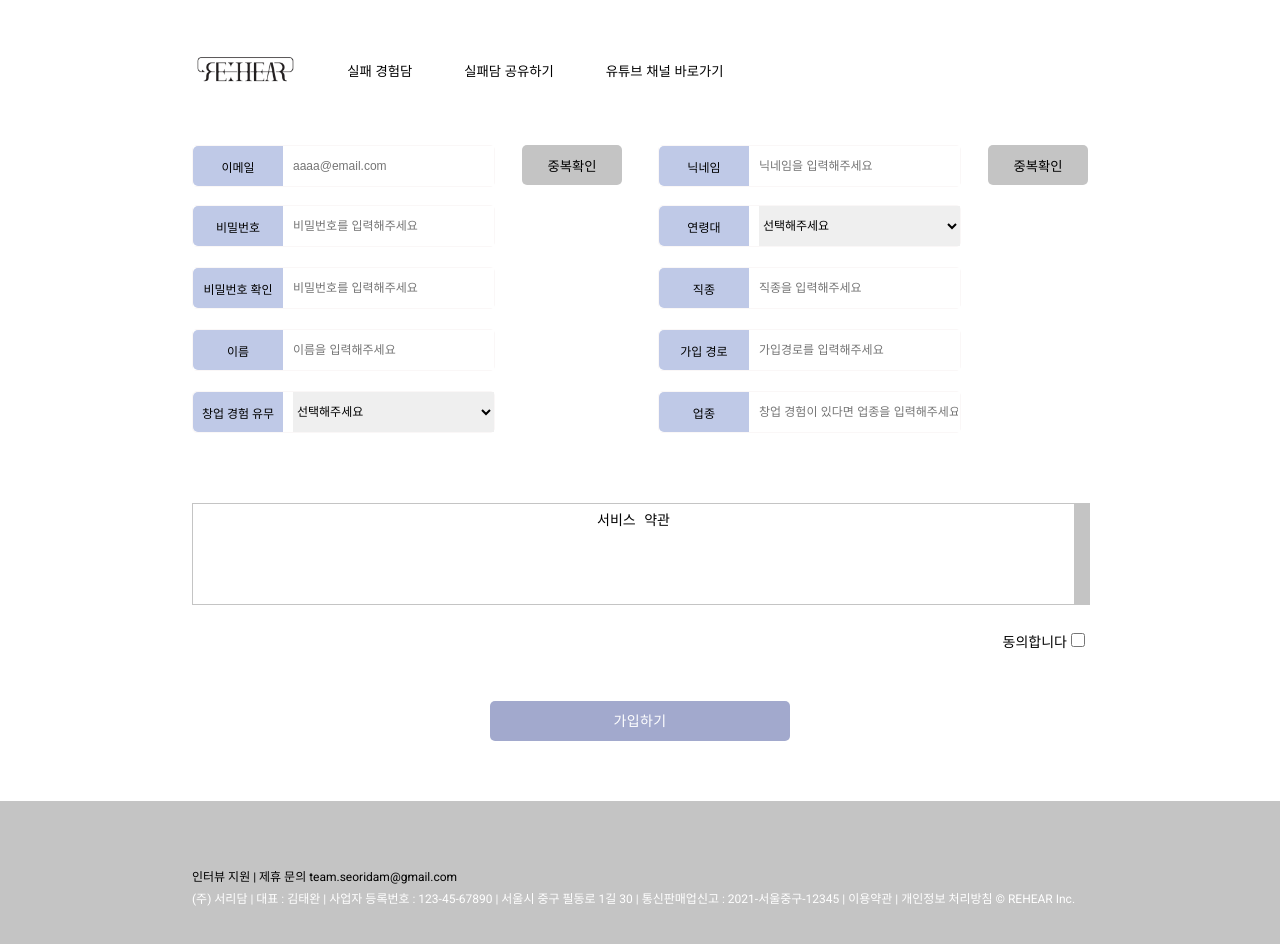
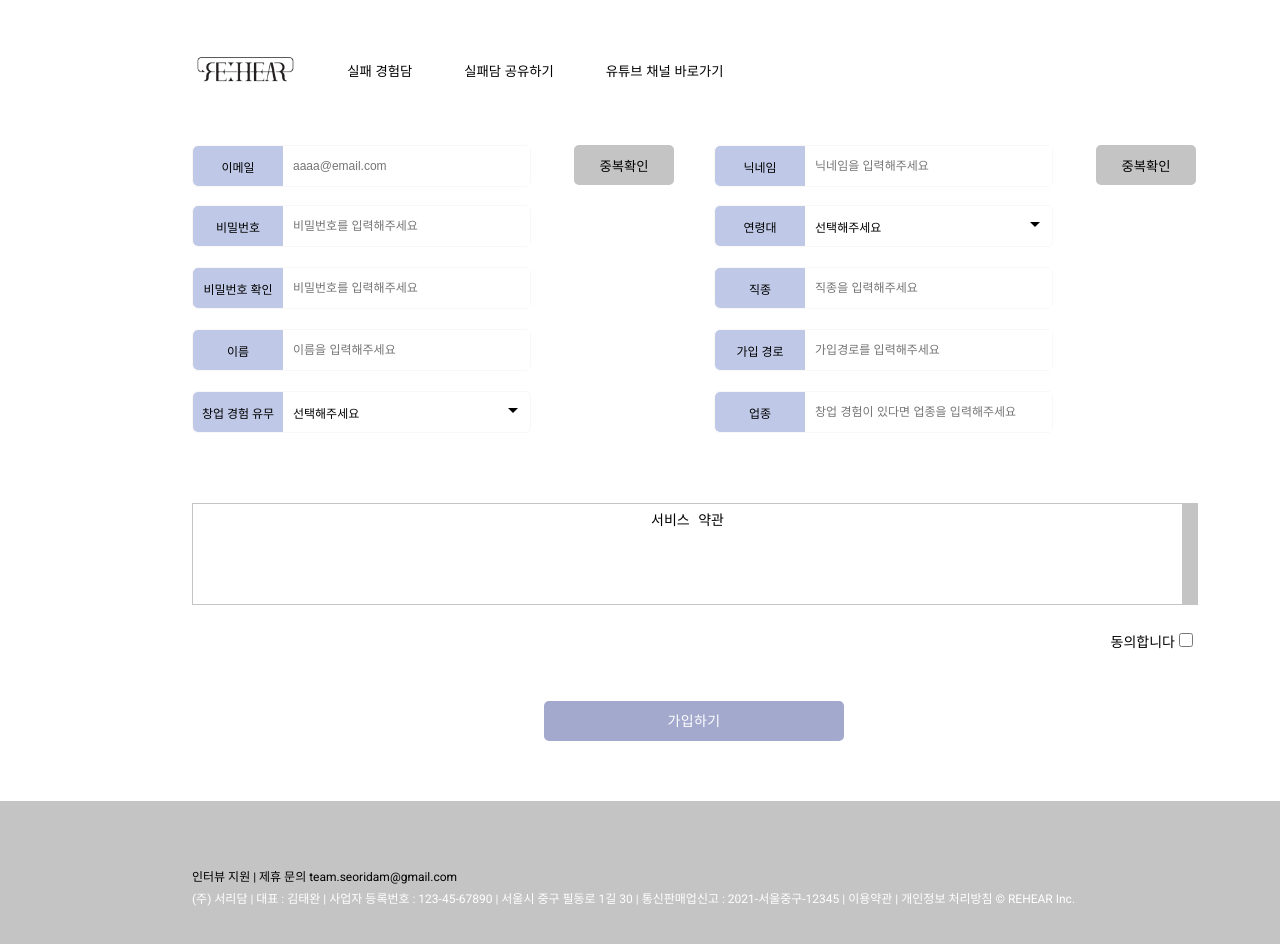
Before and after one commit to RE-HEAR/rehear-frontend, a React (Create React App) app: page /join in a window 1280 px wide. Shown: the top 944 px of the page. Built offline with nearby package versions, Linux system fonts and the light colour scheme.

Commit message:
Add Join Page - Popup, Dropdown
popup, dropdown 파일 수정완료

```diff
--- a/src/components/dropdown.js
+++ b/src/components/dropdown.js
@@ -1,31 +1,311 @@
-import React, {Component} from 'react';
-import "./dropdown.scss";
+import React, {useRef, useEffect} from "react";
+import styled from "styled-components";
+import ArrowDropDownOutlinedIcon from '@mui/icons-material/ArrowDropDownOutlined';
 
-class Dropdown extends Component {
-    constructor(props){
-      super(props)
-      this.state = {
-        selectedValue: ""
-      }
+function useOutsideAlerter(ref){
+    function handleClickOutSide(event){
+        if(ref.current && !ref.current.contains(event.target)){
+            // alert("click outside");
+            console.log(ref);
+        }
     }
-    render() {
-      const handleChange = (e) => {
-        this.setState({selectedValue: e.target.value})
-      }
-      return (
-      <div class="drop-box">
-      <select onChange={(e) => handleChange(e)}>
-        <option value="" selected>선택해주세요</option>
-        {this.props.options.map(arrayItem => <option class="menu" value={arrayItem}>{arrayItem}</option>)}
-      </select>
-      {/* <h1>{this.state.selectedValue}</h1> */}
-      </div>
-      );
+
+    useEffect(()=>{
+        document.addEventListener("mousedown",handleClickOutSide);
+        return()=>{
+            document.removeEventListener("mousedown", handleClickOutSide);
+        };
+    });
+}
+
+const Dropdown = (props) => {
+  const [item, setItem] = React.useState(null);
+
+  const onActiveToggle = () => {
+    if (props.condition === "") {
+      startupChange();
+    } else if (props.condition === "나이") {
+      ageChange();
     }
+  };
+
+  const startupChange = () => {
+    props.setStartupActive(!props.startupActive);
+    props.setAgeActive(false);
+  };
+
+  const ageChange = () => {
+    props.setStartupActive(false);
+    props.setAgeActive(!props.ageActive);
+  };
+
+  const onSelectItem = (name) => {
+    setItem(name);
+    props.state(name);
+
+    if (props.startupActive) {
+      props.setStartupActive(!props.startupActive);
+    } else if (props.ageActive) {
+      props.setAgeActive(!props.ageActive);
+    }
+  };
+
+  const wrapperRef=useRef(null);
+  useOutsideAlerter(wrapperRef);
+
+  return (
+    <DropdownContainer  onClick={onActiveToggle} >
+      <DropdownBody >
+        {item ? (
+          <>
+            <ItemName>{`${item}`}</ItemName>
+          </>
+        ) : (
+          <>
+            <DropdownSelect >{`${props.title}`}</DropdownSelect><div style={{position:"absolute", right:"5px"}}><ArrowDropDownOutlinedIcon/></div>
+
+          </>
+        )}
+      </DropdownBody>
+      {props.startupActive ? (
+        <DropdownMenu id="type2" isActive={props.startupActive} >
+          {props.startupItems &&
+            props.startupItems.map((item) => (
+              <DropdownItemContainer
+                key={item}
+                onClick={() => {
+                  onSelectItem(item);
+                }}
+              >
+                <div style={{margin:"5px 3px 5px 3px"}}>{`${item}`}</div>
+              </DropdownItemContainer>
+            ))}
+        </DropdownMenu>
+      ) : null}
+
+      {props.ageActive ? (
+        <DropdownMenu id="type2" isActive={props.ageActive}>
+          {props.ageItems &&
+            props.ageItems.map((item) => (
+              <DropdownItemContainer
+                key={item}
+                onClick={() => {
+                  onSelectItem(item);
+                }}
+              >
+                <div style={{margin:"5px 3px 5px 3px"}}>{`${item}`}</div>
+              </DropdownItemContainer>
+            ))}
+        </DropdownMenu>
+      ) : null}
+
+    </DropdownContainer>
+  );
+};
+
+const DropdownContainer = styled.div`
+  width: 400px;
+  padding-left:100px;
+//   border: 1px solid gray;
+  display:flex;
+  align-items:center;
+
+  /* &:hover {
+    cursor: pointer;
+    border: 3px solid #fbc037;
+    border-radius: 10px;
+  } */
+`;
+
+const DisabledDropDownContainer = styled.div`
+  width: 100px;
+//   margin: auto;
+//   text-align: center;
+  border: 1px solid gray;
+`;
+
+const DropdownBody = styled.div`
+  align-items: center;
+  color: ${(props) => props.color && props.color};
+  display:flex;
+`;
+
+const DropdownSelect = styled.p`
+  font-size:12px;
+  margin:0;
+`;
+
+const DropdownMenu = styled.ul`
+  display: ${(props) => (props.isActive ? `block` : `none`)};
+  width: calc(100% - 110px);
+  max-height: 200px;
+  overflow: scroll;
+  background-color: white;
+  position: absolute;
+  margin-top: -1px;
+  margin-left: -10px;
+  border: 1px solid #c4c4c4;
+  box-shadow: 3px 3px 2px 2px rgba(0,0,0,0.1);
+  border-radius:5px;
+  overflow: hidden; // 가로 축 스크롤 감추기
+  top:45px;
+  padding:5px 10px 5px 10px;
+  z-index:1;
+`;
+
+const DropdownItemContainer = styled.li`
+  display: flex;
+  justify-content: space-between;
+  margin-left: -5px;
+
+  &:last-child {
+    border-bottom: none;
   }
-  Dropdown.defaultProps = {
-    options: ["1-10", "10-15", "15-20", "20+"]
-  }
+`;
+
+const ItemName = styled.p`
+  font-size: 12px;
+  margin:0;
+  padding:0;
+`;
+
+export default Dropdown;
+
+// import React, {Component, useState, useCallback} from 'react';
+// import styled from "styled-components";
+// import "./dropdown.scss";
+// import "../share/color.scss"
+
+// const Dropdown = () => {
+//     const [isActive, setIsActive] = useState(false);
+//     const [item, setItem] = useState(null);
+
+//     const onActiveToggle = useCallback(() => {
+//       setIsActive((prev) => !prev);
+//     }, []);
+
+//     const onSelectItem = useCallback((e) => {
+//       const targetId = e.target.id;
+
+//       if (targetId === "item_name") {
+//         setItem(e.target.parentElement.innertText);
+//       } else if (targetId === "item") {
+//         setItem(e.target.innertText);
+//       }
+
+//       setIsActive((prev) => !prev);
+//     }, []);
+
+//     const dropdownItems = ["1","2","3"];
+
+//     return (
+//       <DropdownContainer>
+//         <DropdownBody onClick={onActiveToggle}>
+//           {item ? (
+//             <>
+//               <ItemName>{item}</ItemName>
+//             </>
+//           ) : (
+
+//             <>
+//               <DropdownSelect>선택해주세요.</DropdownSelect>
+//               {/* <AiOutlineDown /> */}
+//             </>
+//           )}
+//         </DropdownBody>
+//         <DropdownMenu isActive={isActive}>
+//           {dropdownItems.map((item) => (
+//             <DropdownItemContainer id="item" key={item.id} onClick={onSelectItem}>
+//               <ItemName id="item_name">{item.name}</ItemName>
+//             </DropdownItemContainer>
+//           ))}
+//         </DropdownMenu>
+//       </DropdownContainer>
+//     );
+//   };
+
+//   Dropdown.defaultProps = {
+//     item: {id:'1', name:'1'}
+//   }
+
+//   export default Dropdown;
 
 
-export default Dropdown;
+// export const DropdownContainer = styled.div`
+//   width: 400px;
+
+//   &:hover {
+//     cursor: pointer;
+//   }
+// `;
+
+// export const DropdownBody = styled.div`
+//   height:40px;
+//   display: flex;
+//   justify-content: space-between;
+//   align-items: center;
+//   padding-left:100px;
+// `;
+
+// export const DropdownSelect = styled.p`
+//   font-family: 'Roboto';
+//   font-size:14px;
+//   color:-internal-light-dark(black, white);
+// `;
+
+// export const DropdownMenu = styled.ul`
+//   display: ${(props) => (props.isActive ? `block` : `none`)};
+//   width: 300px;
+//   background-color: white;
+//   position: absolute;
+//   left:90px;
+//   border: 1px solid #c4c4c4;
+//   margin:5px 0 0 0;
+//   padding:5px;
+// `;
+
+// export const DropdownItemContainer = styled.li`
+//   display: flex;
+//   justify-content: space-between;
+//   align-items: center;
+
+//   border-bottom: 1px solid #c4c4c4;
+//   border-top: none;
+
+//   &:last-child {
+//     border-bottom: none;
+//   }
+// `;
+
+// export const ItemName = styled.p`
+//   color:#c4c4c4;
+// `;
+
+// // class Dropdown extends Component {
+// //     constructor(props){
+// //       super(props)
+// //       this.state = {
+// //         selectedValue: ""
+// //       }
+// //     }
+// //     render() {
+// //       const handleChange = (e) => {
+// //         this.setState({selectedValue: e.target.value})
+// //       }
+// //       return (
+// //       <div className="drop-box">
+// //       <select onChange={(e) => handleChange(e)}>
+// //         <option value="선택해주세요" >선택해주세요</option>
+// //         {this.props.options.map(arrayItem => <option class="menu" value={arrayItem}>{arrayItem}</option>)}
+// //       </select>
+// //       {/* <h1>{this.state.selectedValue}</h1> */}
+// //       </div>
+// //       );
+// //     }
+// // }
+// // Dropdown.defaultProps = {
+// //     options: ["1-10", "10-15", "15-20", "20+"]
+// // }
+
+
+// // export default Dropdown;
```
